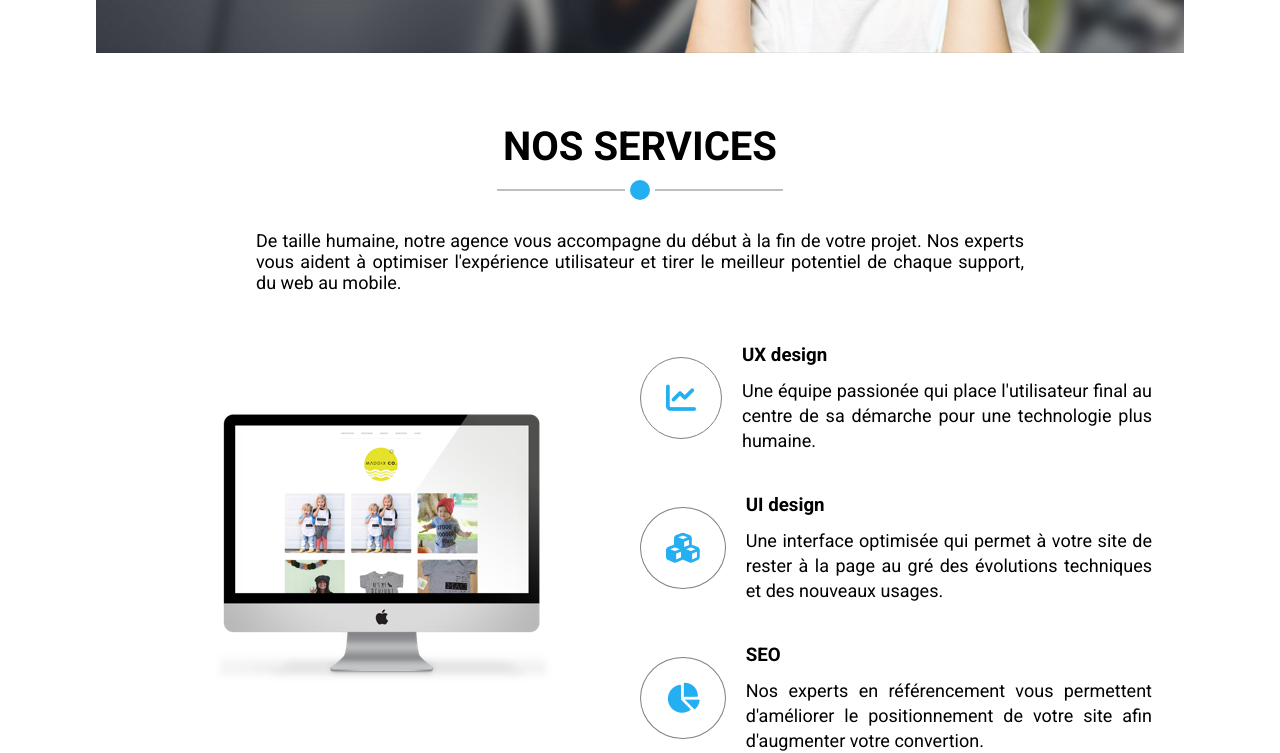
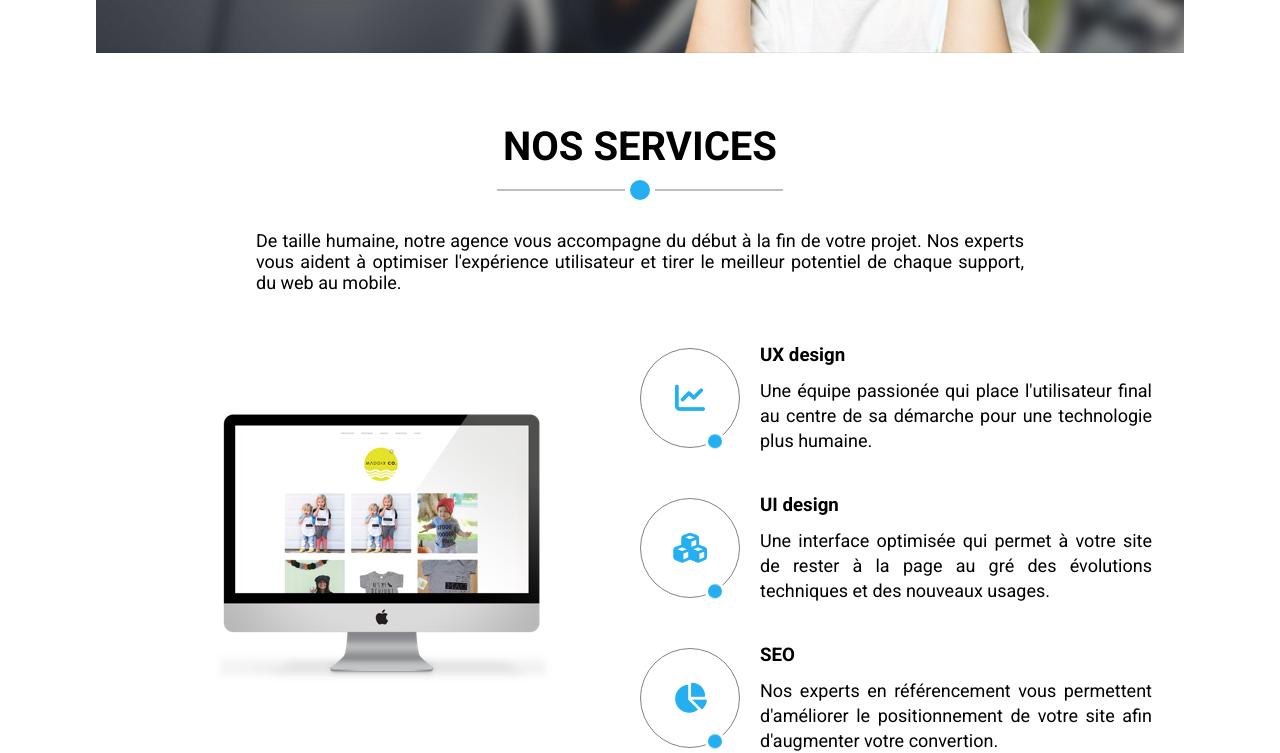
Before and after one commit to JJustAri/Web-agency-project, a plain HTML site: page index.html in a window 1280 px wide. Shown: the part 476-1229 px from the top of the page. Drawn offline with Linux system fonts and the light colour scheme.

Commit message:
finaly managed to make animation work on services section!

```diff
--- a/index.html
+++ b/index.html
@@ -62,26 +62,40 @@
                 </div>
                 <div class="services_right_content">
                     <div class="quality_container">
-                        <i class="fa-solid fa-chart-line services_logo"></i>
+                        <div class="animation_container">
+                            <div class="circle_rotate"></div>
+                            <div><i class="fa-solid fa-chart-line services_logo"></i></div>
+                        </div>
                         <div class="services_text_container">
                             <h3>UX design</h3>
                             <p>Une équipe passionée qui place l'utilisateur final au centre de sa démarche pour une technologie plus humaine.</p>
                         </div>
                     </div>
                     <div class="quality_container">
-                        <i class="fa-sharp fa-solid fa-cubes services_logo"></i>
+                        <div class="animation_container">
+                            <div class="circle_rotate"></div>
+                            <div><i class="fa-sharp fa-solid fa-cubes services_logo"></i></div>
+                        </div>
                         <div class="services_text_container">
                             <h3>UI design</h3>
                             <p>Une interface optimisée qui permet à votre site de rester à la page au gré des évolutions techniques et des nouveaux usages. </p>
                         </div>
                     </div>
                     <div class="quality_container">
-                            <i class="fa-solid fa-chart-pie services_logo"></i>
+                        <div class="animation_container">
+                            <div class="circle_rotate"></div>
+                            <div><i class="fa-solid fa-chart-pie services_logo"></i></div>
+                        </div>
                         <div class="services_text_container">
                             <h3>SEO</h3>
                             <p>Nos experts en référencement vous permettent d'améliorer le positionnement de votre site afin d'augmenter votre convertion.</p>
                         </div>
                     </div>
+            </div>
+        </section>
+        <section class="projets">
+            <div class="projets_top_content">
+
             </div>
         </section>
     </main>
--- a/reponsive.css
+++ b/reponsive.css
@@ -48,6 +48,16 @@
         position: absolute;
         left:90rem;
     }
+
+    .button_primary {  animation-name: grow;
+    transition: all 0.250s ease-in-out ;
+    }
+
+    .button_primary:hover {
+        padding:1rem 2rem;
+    }
+
+
 
 }
 
--- a/style.css
+++ b/style.css
@@ -220,10 +220,8 @@ h2 {
 .services_logo {
     font-size: 3rem;
     color: rgb(37, 175, 243);
-    background-color: white;
     padding: 2.5rem;
     border-radius: 50%;
-    border: 1px solid gray;
 }
 
 .quality_container {
@@ -233,6 +231,7 @@ h2 {
     align-items: center;
 }
 
+/* ANIMATED CIRCLE  */
 .services_text_container {
     display: flex;
     flex-direction: column;
@@ -246,13 +245,60 @@ h2 {
 }
 
 
+.animation_container {
+    display: flex;
+    justify-content: center;
+    align-items: center;
+    width: 10rem;
+    height: 10rem;
+    border: 1px solid gray;
+    flex-shrink: 0;
+    position: relative;
+    border-radius: 50%;
+    top: 0;
+    bottom: 0;
+    left: 0;
+    right: 0;
+    margin: auto;
+}
 
+.circle_rotate {
+    display: flex;
+    justify-content: center;
+    align-items: center;
+    border: 3px solid white;
+    position: absolute;
+    top: 0;
+    left: 0;
+    right: 0;
+    bottom: 0;
+    overflow: hidden;
+    margin: auto;
+    background-color:rgb(37, 175, 243);
+    width: 2rem;
+    height: 2rem;
+    border-radius: 50%;
+    -webkit-animation: circle 3s linear infinite;
+    animation: circle 3s linear infinite;
+}
 
+@-webkit-keyframes circle {
 
+    0%{
+        transform: rotate(0deg)translate(-50px);
+    }
 
-.lol {
-    width: 150px;
-    height: 150px;
-    border: 1px solid blue;
-    position: absolute;
+    100% {
+        transform: rotate(360deg)translate(-50px)
+        rotate(-360deg);
+    }
 }
+
+/* ANIMATION END */
+
+/* SECTION PROJET */
+
+.projets {
+    background-color: rgb(194, 45, 45);
+    width: 500px;
+}
```
